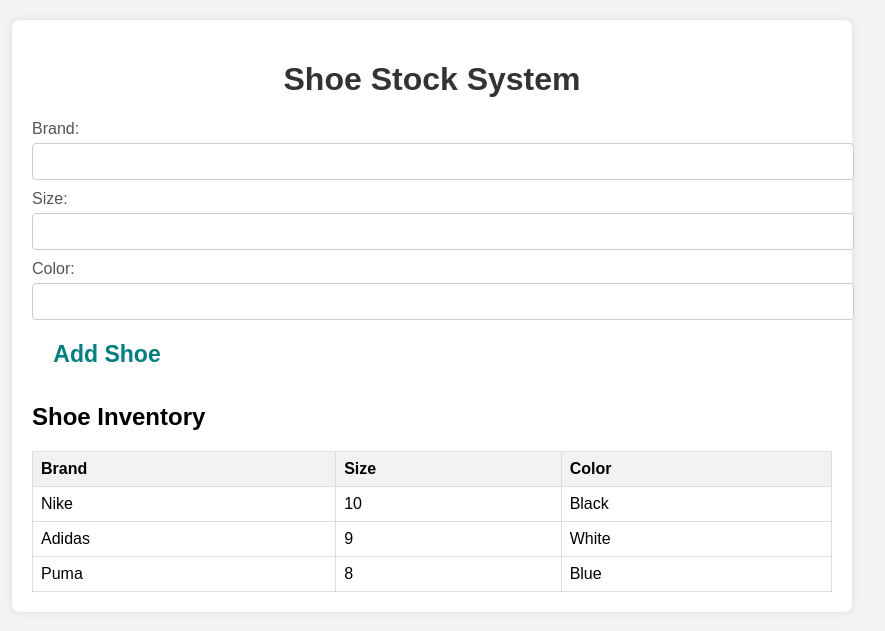
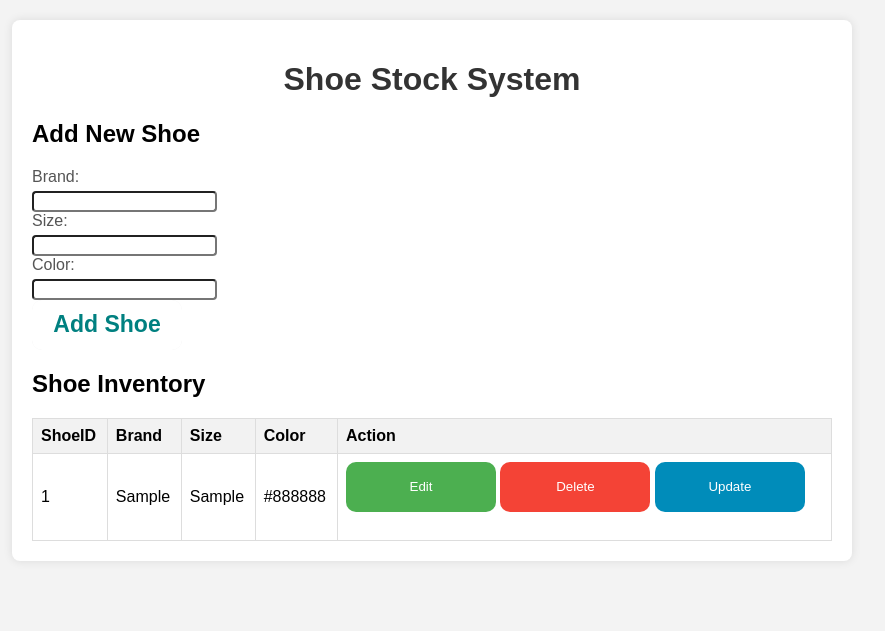
Before and after one commit to KiaraP15/ShoeStockInventory, a PHP site: page / in a window 1280 px wide. Shown: the top 631 px of the page, without its empty margins (208-1093 px from the left). Run offline with PHP 8.4, Linux system fonts and the light colour scheme; tables that the repository leaves empty hold one stand-in row (values such as "Sample post").

Commit message:
modified shoe system

```diff
--- a/Index.php
+++ b/Index.php
@@ -1,3 +1,50 @@
+<?php
+include 'add_shoe.php'; // Include the CRUD operations file
+
+// Check if form is submitted for adding a new shoe
+if ($_SERVER["REQUEST_METHOD"] == "POST" && isset($_POST["add_shoe"])) {
+    // Retrieve form data
+    $brand = $_POST["brand"];
+    $size = $_POST["size"];
+    $color = $_POST["color"];
+    // Add shoe to database using the addShoe() function
+    $shoe_id = addShoe($brand, $size, $color);
+    echo "New shoe added successfully with ID: $shoe_id";
+}
+
+// Check if form is submitted for deleting a shoe
+if ($_SERVER["REQUEST_METHOD"] == "POST" && isset($_POST["delete_shoe"])) {
+    // Retrieve shoe ID to delete
+    $shoe_id = $_POST["shoe_id"];
+    // Delete shoe from database using the deleteShoe() function
+    deleteShoe($shoe_id);
+    echo "Shoe deleted successfully";
+}
+
+// Check if form is submitted for updating a shoe
+if ($_SERVER["REQUEST_METHOD"] == "POST" && isset($_POST["update_shoe"])) {
+    // Retrieve form data
+    $shoe_id = $_POST["shoe_id"];
+    $brand = $_POST["brand"];
+    $size = $_POST["size"];
+    $color = $_POST["color"];
+    // Update shoe information in the database using the updateShoe() function
+    updateShoe($shoe_id, $brand, $size, $color);
+    echo "Shoe information updated successfully";
+}
+
+// Check if form is submitted for editing a shoe
+if ($_SERVER["REQUEST_METHOD"] == "POST" && isset($_POST["edit_shoe"])) {
+    // Retrieve shoe ID to edit
+    $shoe_id = $_POST["shoe_id"];
+    // Redirect to edit page with shoe ID as parameter
+    header("Location: edit.php?id=$shoe_id");
+    exit();
+}
+
+$shoes = getShoes();
+?>
+
 <!DOCTYPE html>
 <html lang="en">
 <head>
@@ -9,73 +56,51 @@
 <body>
     <div class="container">
         <h1>Shoe Stock System</h1>
-            <form action="add_shoe.php" method="post">
+        <h2>Add New Shoe</h2>
+        <form action="index.php" method="post">
             <label for="brand">Brand:</label>
             <input type="text" id="brand" name="brand" required><br>
             <label for="size">Size:</label>
             <input type="text" id="size" name="size" required><br>
             <label for="color">Color:</label>
             <input type="text" id="color" name="color" required><br>
-            <button class="button type1">
-                </button>
+            <button class="button type1" type="submit" name="add_shoe">Add Shoe</button>
         </form>
 
         <h2>Shoe Inventory</h2>
         <table id="inventoryTable">
             <thead>
                 <tr>
+                    <th>ShoeID</th>
                     <th>Brand</th>
                     <th>Size</th>
                     <th>Color</th>
+                    <th>Action</th>
                 </tr>
             </thead>
             <tbody>
-                <?php
-                // Sample inventory data
-                $inventoryData = array(
-                    array("brand" => "Nike", "size" => "10", "color" => "Black"),
-                    array("brand" => "Adidas", "size" => "9", "color" => "White"),
-                    array("brand" => "Puma", "size" => "8", "color" => "Blue")
-                );
+                <?php foreach ($shoes as $shoe) { ?>
+                    <tr>
+                        <td><?= $shoe['ShoeID'] ?></td>
+                        <td><?= $shoe['Brand'] ?></td>
+                        <td><?= $shoe['Size'] ?></td>
+                        <td><?= $shoe['Color'] ?></td>
+                        <td>
+                            <form action="index.php" method="post">
+                                <input type="hidden" name="shoe_id" value="<?= $shoe['ShoeID'] ?>">
+                                <input type="hidden" name="brand" value="<?= $shoe['Brand'] ?>">
+                                <input type="hidden" name="size" value="<?= $shoe['Size'] ?>">
+                                <input type="hidden" name="color" value="<?= $shoe['Color'] ?>">
+                                <button class="button edit-button" type="submit" name="edit_shoe">Edit</button>
+                                <button class="button delete-button" type="submit" name="delete_shoe">Delete</button>
+                                <button class="button update-button" type="submit" name="update_shoe">Update</button>
+                            </form>
+                        </td>
 
-                // Populate the inventory table with sample data
-                foreach ($inventoryData as $shoe) {
-                    echo "<tr>";
-                    echo "<td>" . $shoe["brand"] . "</td>";
-                    echo "<td>" . $shoe["size"] . "</td>";
-                    echo "<td>" . $shoe["color"] . "</td>";
-                    echo "</tr>";
-                }
-                ?>
+                    </tr>
+                <?php } ?>
             </tbody>
         </table>
     </div>
-
-    <script>
-        // JavaScript code for adding a new row to the inventory table
-        document.getElementById("addShoeForm").addEventListener("submit", function(event) {
-            event.preventDefault(); // Prevent form submission
-
-            // Get form input values
-            var brand = document.getElementById("brand").value;
-            var size = document.getElementById("size").value;
-            var color = document.getElementById("color").value;
-
-            // Create a new row and populate it with form data
-            var newRow = "<tr>";
-            newRow += "<td>" + brand + "</td>";
-            newRow += "<td>" + size + "</td>";
-            newRow += "<td>" + color + "</td>";
-            newRow += "</tr>";
-
-            // Append the new row to the table body
-            document.querySelector("#inventoryTable tbody").innerHTML += newRow;
-
-            // Reset form inputs
-            document.getElementById("brand").value = "";
-            document.getElementById("size").value = "";
-            document.getElementById("color").value = "";
-        });
-    </script>
 </body>
 </html>
--- a/add_shoe.php
+++ b/add_shoe.php
@@ -1,42 +1,54 @@
 <?php
 // Database connection
 $host = 'localhost';
-$dbname = 'your_database';
-$username = 'your_username';
-$password = 'your_password';
+$dbname = 'shoestock';
+$username = 'InfoSystem';
+$password = 'csab';
 
 try {
-    $conn = new PDO("mysql:host=$host;dbname=shoestock", "InfoSystem", "csab");
+    $conn = new PDO("mysql:host=$host;dbname=shoestock", $username, $password);
     $conn->setAttribute(PDO::ATTR_ERRMODE, PDO::ERRMODE_EXCEPTION);
 } catch (PDOException $e) {
     echo "Connection failed: " . $e->getMessage();
 }
 
-// Check if form is submitted
-if ($_SERVER["REQUEST_METHOD"] == "POST") {
-    // Retrieve form data
-    $brand = $_POST["brand"];
-    $size = $_POST["size"];
-    $color = $_POST["color"];
 
-    // Function to add shoe to the database
+// CREATE (Insert)
 function addShoe($brand, $size, $color) {
     global $conn;
-        $stmt = $conn->prepare("INSERT INTO shoes (brand, size, color) VALUES (?, ?, ?)");
+    $stmt = $conn->prepare("INSERT INTO Shoes (Brand, Size, Color) VALUES (?, ?, ?)");
     $stmt->execute([$brand, $size, $color]);
     return $conn->lastInsertId();
 }
 
-    // Add shoe to database
-    try {
-        $shoe_id = addShoe($brand, $size, $color);
-        echo "New shoe added successfully with ID: $shoe_id";
-    } catch (PDOException $e) {
-        echo "Error: " . $e->getMessage();
+// READ (Select)
+function getShoes() {
+    global $conn;
+    $stmt = $conn->prepare("SELECT * FROM Shoes");
+    $stmt->execute();
+    return $stmt->fetchAll(PDO::FETCH_ASSOC);
 }
 
-    // Add buttons to go back to main page
-    echo '<br>';
-    echo '<a href="index.php"><button>Add More Stock</button></a>'; // Assuming index.php is your main page
+// READ (Select) a shoe by its ID
+function getShoeById($shoe_id) {
+    global $conn;
+    $stmt = $conn->prepare("SELECT * FROM Shoes WHERE ShoeID = ?");
+    $stmt->execute([$shoe_id]);
+    return $stmt->fetch(PDO::FETCH_ASSOC);
+}
+
+
+// UPDATE
+function updateShoe($shoe_id, $brand, $size, $color) {
+    global $conn;
+    $stmt = $conn->prepare("UPDATE Shoes SET Brand=?, Size=?, Color=? WHERE ShoeID=?");
+    $stmt->execute([$brand, $size, $color, $shoe_id]);
+}
+
+// DELETE
+function deleteShoe($shoe_id) {
+    global $conn;
+    $stmt = $conn->prepare("DELETE FROM Shoes WHERE ShoeID=?");
+    $stmt->execute([$shoe_id]);
 }
 ?>
--- a/style.css
+++ b/style.css
@@ -32,10 +32,7 @@ label {
 }
 
 input[type="text"] {
-    width: 100%;
-    padding: 10px;
-    margin-bottom: 10px;
-    border: 1px solid #ccc;
+solid #ccc;
     border-radius: 4px;
 }
 
@@ -53,6 +50,25 @@ input[type="text"] {
 .button:hover {
     box-shadow: .5px .5px 150px #252525;
 }
+
+
+.edit-button {
+    background-color: #4CAF50;
+    color: white;
+}
+
+
+.delete-button {
+    background-color: #f44336;
+    color: white;
+}
+
+
+.update-button {
+    background-color: #008CBA;
+    color: white;
+}
+
 
 .type1::after {
     content: "Thanks";
@@ -72,6 +88,7 @@ input[type="text"] {
     transition: all 0.5s ease-in-out;
 }
 
+
 .type1::before {
     content: "Add Shoe";
     height: 50px;
@@ -90,14 +107,6 @@ input[type="text"] {
     transition: all 0.5s ease-in-out;
 }
 
-.type1:hover::after {
-  transform: translateY(0) scale(1.2);
-}
-
-.type1:hover::before {
-  transform: translateY(-50px) scale(0) rotate(120deg);
-}
-
 table {
     width: 100%;
     border-collapse: collapse;
```
Also changed, not shown: edit.php (added, +55 -0 lines). Lines whose indentation alone changed are shown as unchanged.
